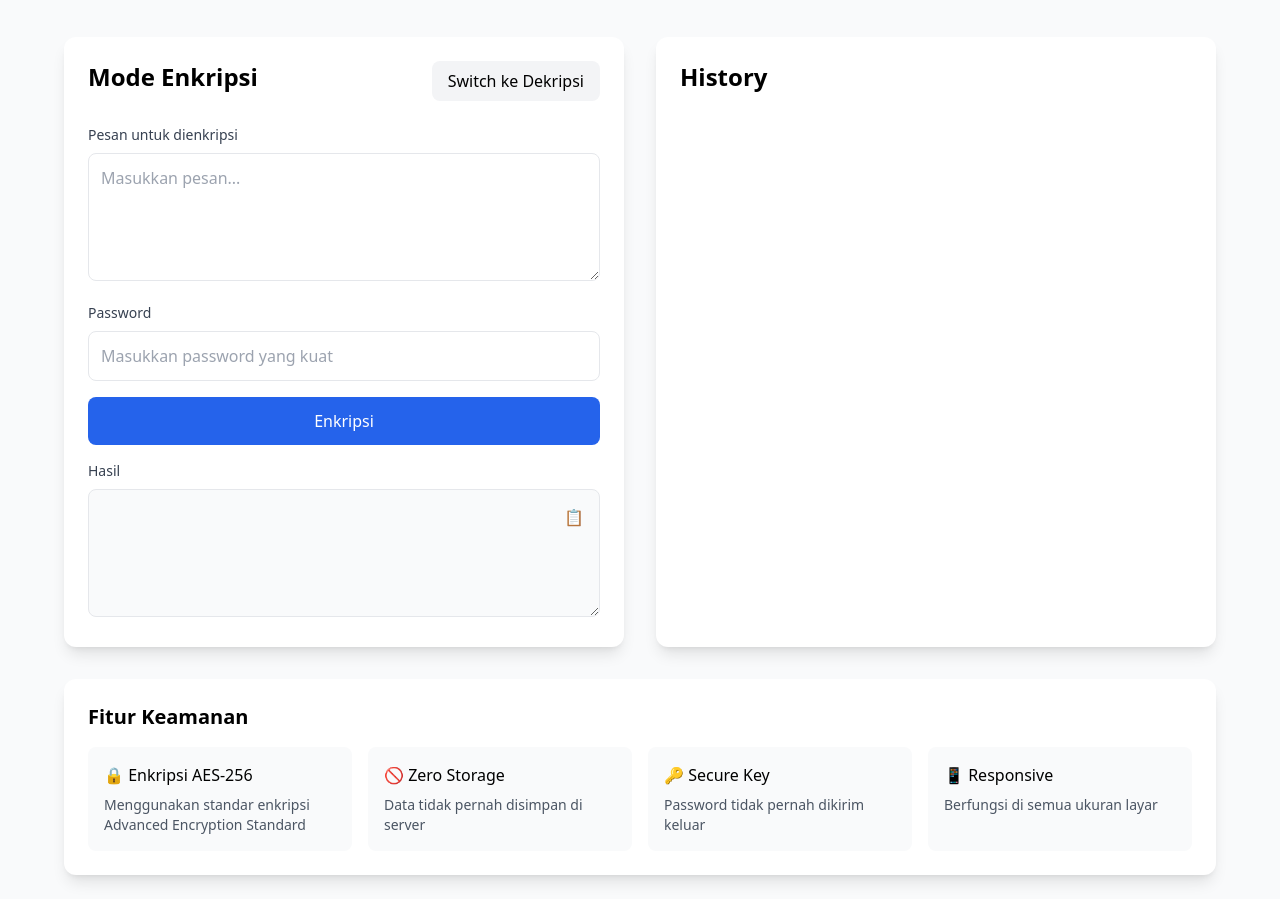
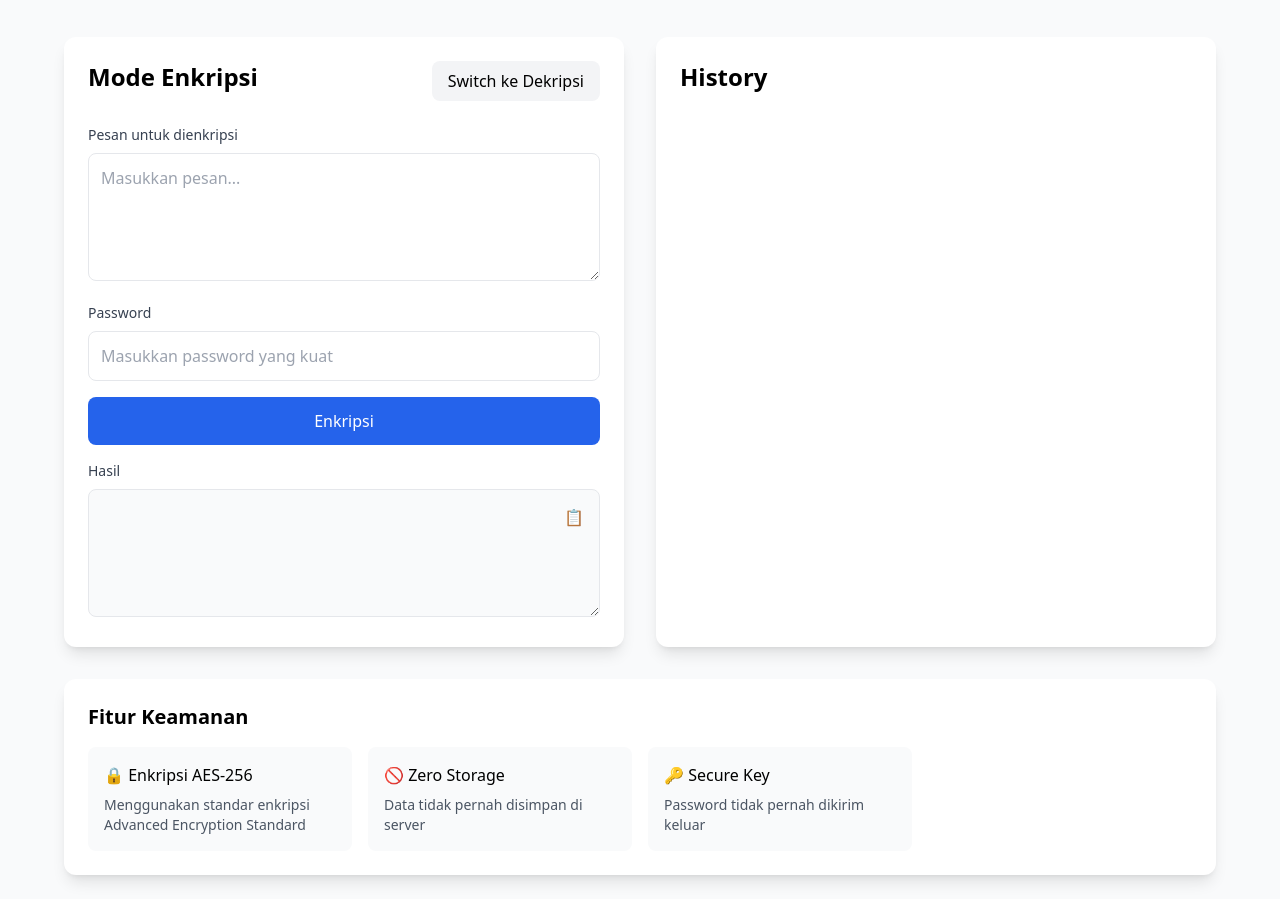
Before and after one commit to anggeryoga/enkripsiDekripsi, a plain HTML site: page index.html in a window 1280 px wide. Shown: the part 99-998 px from the top of the page. Drawn offline with nearby package versions, Linux system fonts and the light colour scheme.

Commit message:
Update index.html

```diff
--- a/index.html
+++ b/index.html
@@ -81,10 +81,6 @@
                         <h4 class="font-medium mb-2">🔑 Secure Key</h4>
                         <p class="text-sm text-gray-600">Password tidak pernah dikirim keluar</p>
                     </div>
-                    <div class="p-4 bg-gray-50 rounded-lg">
-                        <h4 class="font-medium mb-2">📱 Responsive</h4>
-                        <p class="text-sm text-gray-600">Berfungsi di semua ukuran layar</p>
-                    </div>
                 </div>
             </div>
         </div>
```
